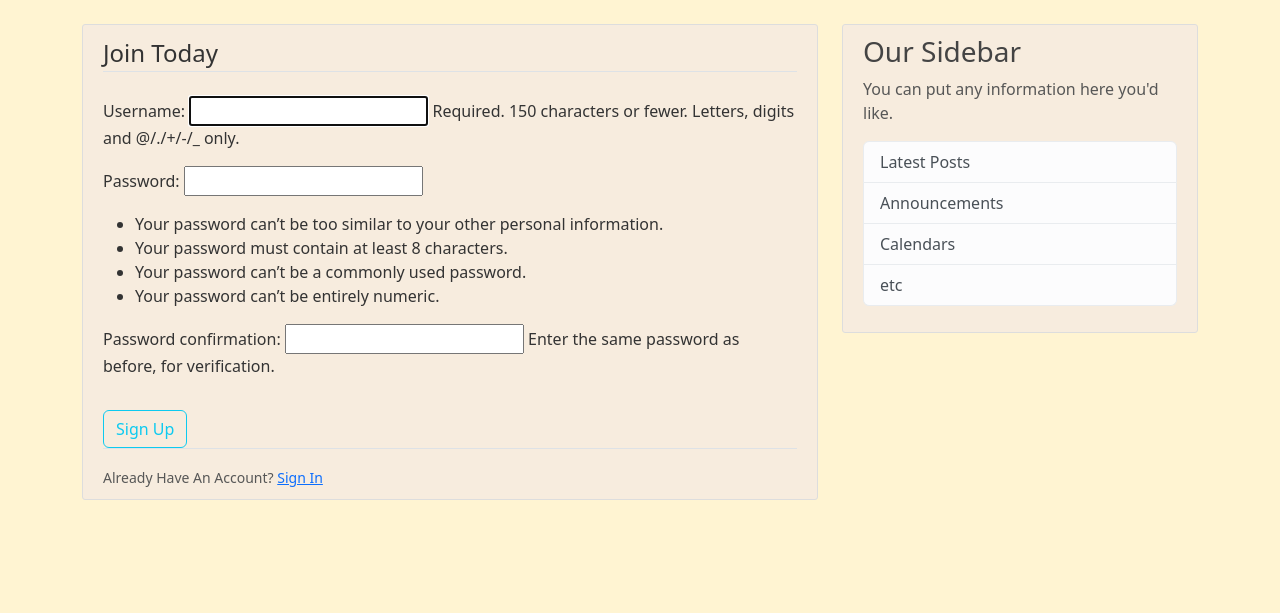
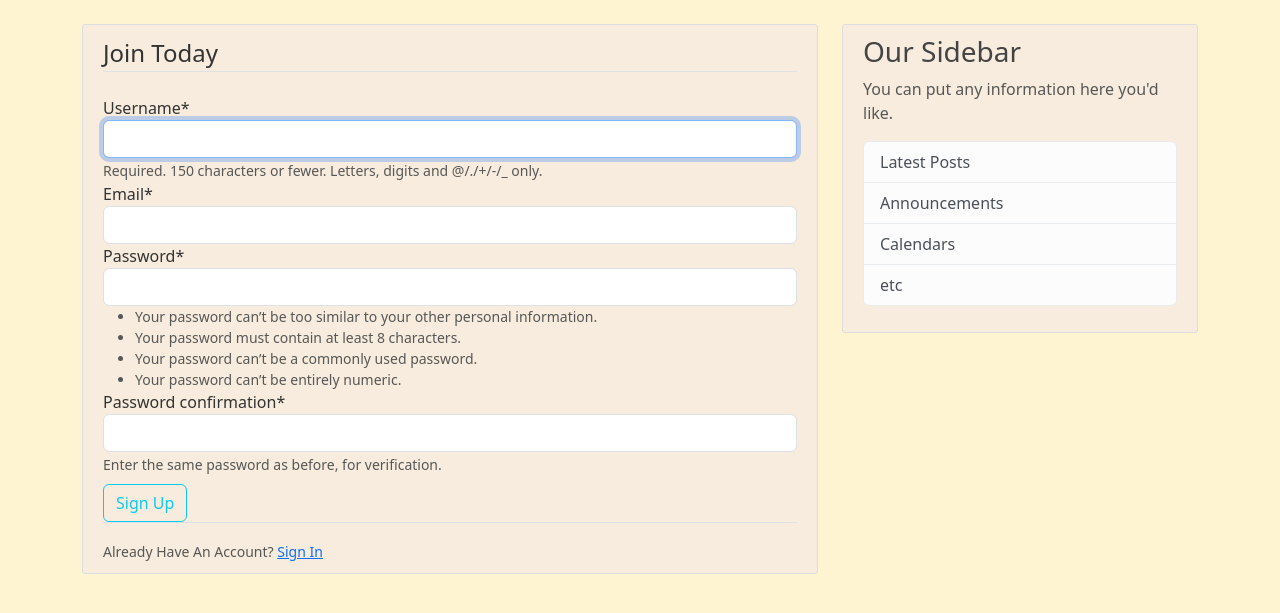
Before and after one commit to Akhmadjon1/Django-project, a Django app: page /register/ in a window 1280 px wide. Shown: the part 56-669 px from the top of the page. Run offline with Django 3.2, Linux system fonts and the light colour scheme; some libraries are stand-ins or nearby versions.

Commit message:
finish user creation form

```diff
--- a/config/settings.py
+++ b/config/settings.py
@@ -39,6 +39,7 @@ INSTALLED_APPS = [
     'django.contrib.staticfiles',
     'blog.apps.BlogConfig',
     'users.apps.UsersConfig',
+    'crispy_forms',
 ]
 
 MIDDLEWARE = [
@@ -120,3 +121,5 @@ USE_TZ = True
 # https://docs.djangoproject.com/en/3.1/howto/static-files/
 
 STATIC_URL = '/static/'
+
+CRISPY_TEMPLATE_PACK = 'bootstrap4'
--- /dev/null
+++ b/users/forms.py
@@ -0,0 +1,11 @@
+from django import forms
+from django.contrib.auth.models import User
+from django.contrib.auth.forms import UserCreationForm
+
+
+class UseRegisterForm(UserCreationForm):
+    email = forms.EmailField()
+
+    class Meta:
+        model = User
+        fields = ['username', 'email', 'password1', 'password2']
--- a/users/templates/users/register.html
+++ b/users/templates/users/register.html
@@ -1,13 +1,14 @@
 {% extends 'blog/base.html' %}
+{%load crispy_forms_tags%}
 {% block content %}
     <div class="content-section">
         <form method="POST">
             {% csrf_token %}
             <fieldset class="form-group">
                 <legend class="border-bottom mb-4">Join Today</legend>
-                {{form.as_p}}
+                {{form|crispy}}
             </fieldset>
-            <div class="form-group pt-3">
+            <div class="form-group pt-2">
                 <button class="btn btn-outline-info" type="submit">Sign Up</button>
             </div>
         </form>
--- a/users/views.py
+++ b/users/views.py
@@ -1,15 +1,16 @@
 from django.shortcuts import render, redirect
-from django.contrib.auth.forms import UserCreationForm
 from django.contrib import messages
+from .forms import UseRegisterForm
 
 
 def register(request):
     if request.method == 'POST':
-        form = UserCreationForm(request.POST)
+        form = UseRegisterForm(request.POST)
         if form.is_valid():
-            username =  form.cleaned_data.get('username')
+            form.save()
+            username = form.cleaned_data.get('username')
             messages.success(request, f'Account created for {username}!')
             return redirect('blog-home')
     else:
-        form = UserCreationForm()
+        form = UseRegisterForm()
     return render(request, 'users/register.html', {'form': form})
```
Also changed, not shown: db.sqlite3.
